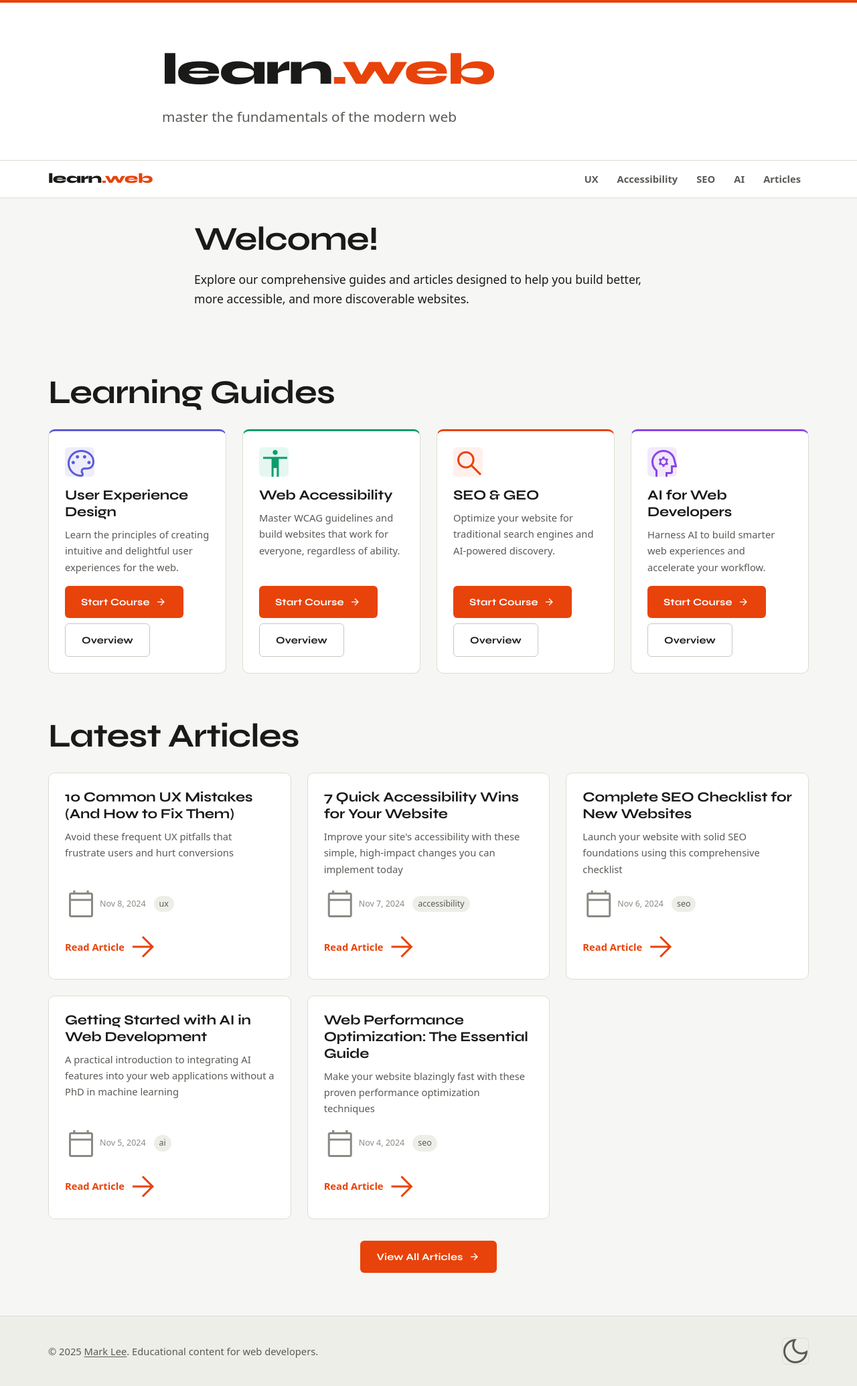
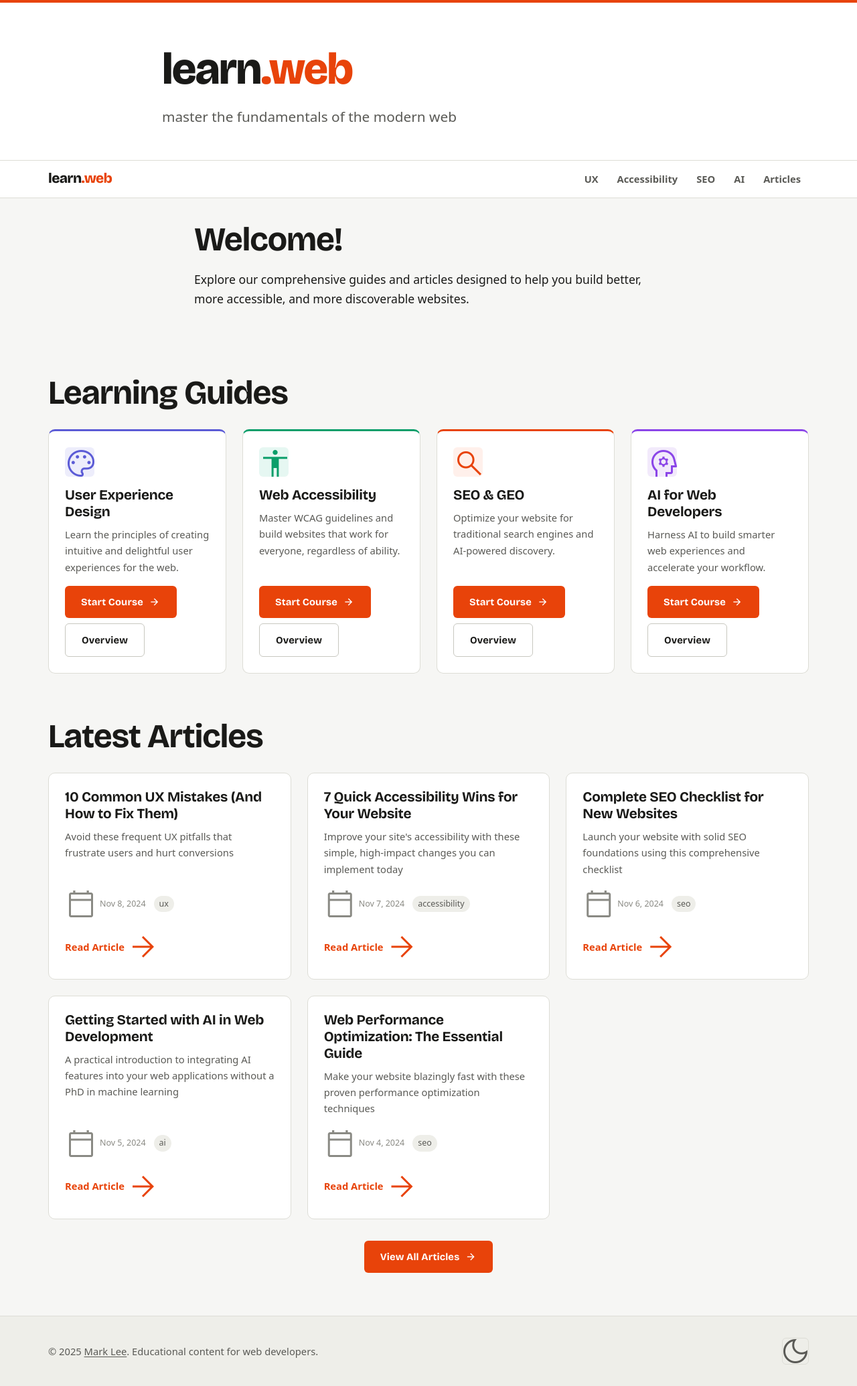
Before and after one commit to leemark/learnweb, a Jekyll site: the page built from index.html, in a window 1280 px wide. Shown: the whole page at 67% size. Built offline with Jekyll 4.4.1, drawn with Linux system fonts in a browser that asks for light colours; some web fonts are replaced.

Commit message:
feat: Replace Syne with Bricolage Grotesque for the display font and enable optical sizing for headings.

```diff
--- a/_layouts/default.html
+++ b/_layouts/default.html
@@ -8,7 +8,7 @@
     <!-- Fonts -->
     <link rel="preconnect" href="https://fonts.googleapis.com">
     <link rel="preconnect" href="https://fonts.gstatic.com" crossorigin>
-    <link href="https://fonts.googleapis.com/css2?family=Syne:wght@400;500;600;700;800&family=Atkinson+Hyperlegible+Next:ital,wght@0,400;0,700;1,400;1,700&family=JetBrains+Mono:wght@400;500&display=swap" rel="stylesheet">
+    <link href="https://fonts.googleapis.com/css2?family=Bricolage+Grotesque:opsz,wght@12..96,200..800&family=Atkinson+Hyperlegible+Next:ital,wght@0,400;0,700;1,400;1,700&family=JetBrains+Mono:wght@400;500&display=swap" rel="stylesheet">
     <link href="https://fonts.googleapis.com/css2?family=Material+Symbols+Outlined:opsz,wght,FILL,GRAD@24,400,0,0" rel="stylesheet">
     <!-- Styles -->
     <link rel="stylesheet" href="/css/main.css">
--- a/css/main.css
+++ b/css/main.css
@@ -82,7 +82,7 @@ h6 {
   --course-ai-primary: #8B45E8;
 
   /* Typography */
-  --font-display: "Syne", system-ui, sans-serif;
+  --font-display: "Bricolage Grotesque", system-ui, sans-serif;
   --font-body: "Atkinson Hyperlegible Next", "Atkinson Hyperlegible", system-ui, sans-serif;
   --font-mono: "JetBrains Mono", ui-monospace, monospace;
 
@@ -192,12 +192,14 @@ body {
   background-color: var(--color-bg);
 }
 
-/* Syne for h1–h4 (geometric, architectural). Body font for h5–h6 (Syne too heavy at small sizes). */
+/* Bricolage Grotesque for h1–h4 — variable opsz axis optimises letterforms per size.
+   Body font for h5–h6 where display weight feels heavy. */
 h1,
 h2,
 h3,
 h4 {
   font-family: var(--font-display);
+  font-optical-sizing: auto;
   line-height: 1.2;
   color: var(--color-text);
   margin-bottom: var(--space-4);
```
